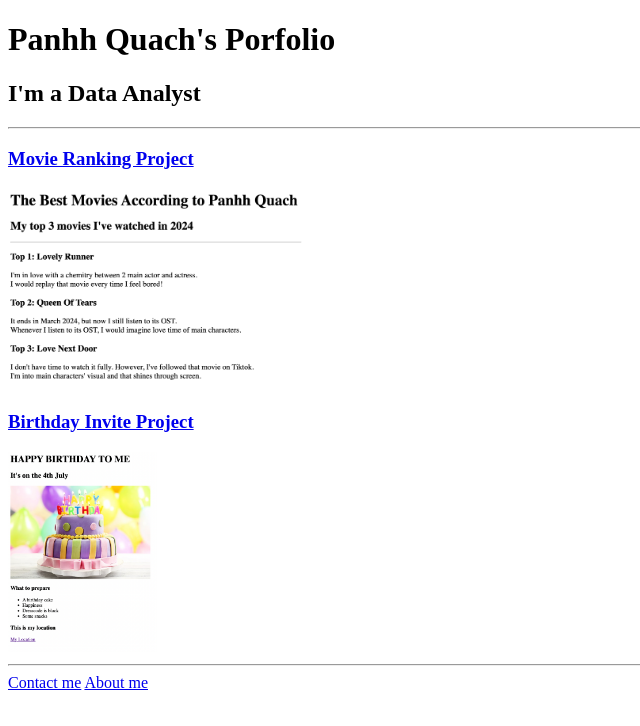
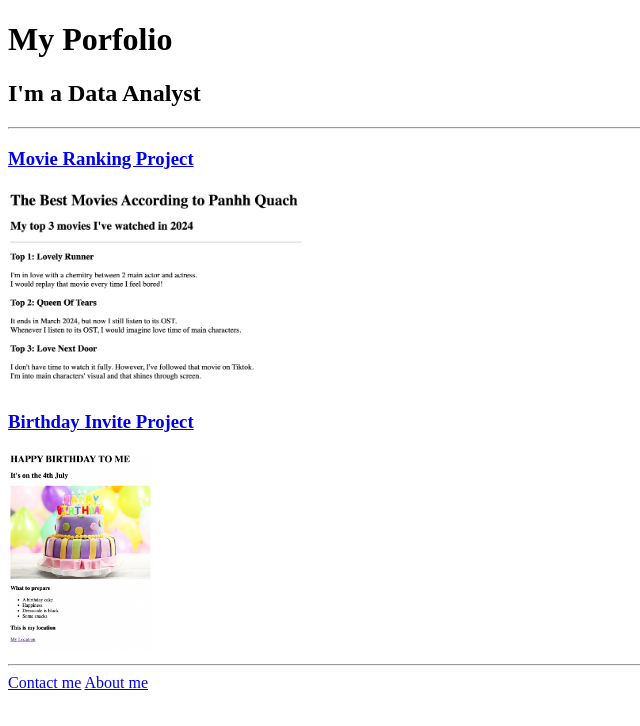
Before and after one commit to Panhdthg/hong-biet-nua, a plain HTML site: page index.html in a window 1280 px wide. Shown: the whole page, without its empty margins (0-640 px from the left). Drawn offline with Linux system fonts and the light colour scheme.

Commit message:
Update index.html

```diff
--- a/index.html
+++ b/index.html
@@ -3,11 +3,11 @@
 <html lang="en">
     <head>
         <meta charset="UTF-8" />
-        <title>Panhh Quach's Porfolio</title>
+        <title>My Porfolio</title>
     </head>
 
     <body>
-        <h1>Panhh Quach's Porfolio</h1>
+        <h1>My Porfolio</h1>
         <h2>I'm a Data Analyst</h2>
         <hr/>
         <h3><a href="./public/movie-ranking.html">Movie Ranking Project</a></h3>
```
